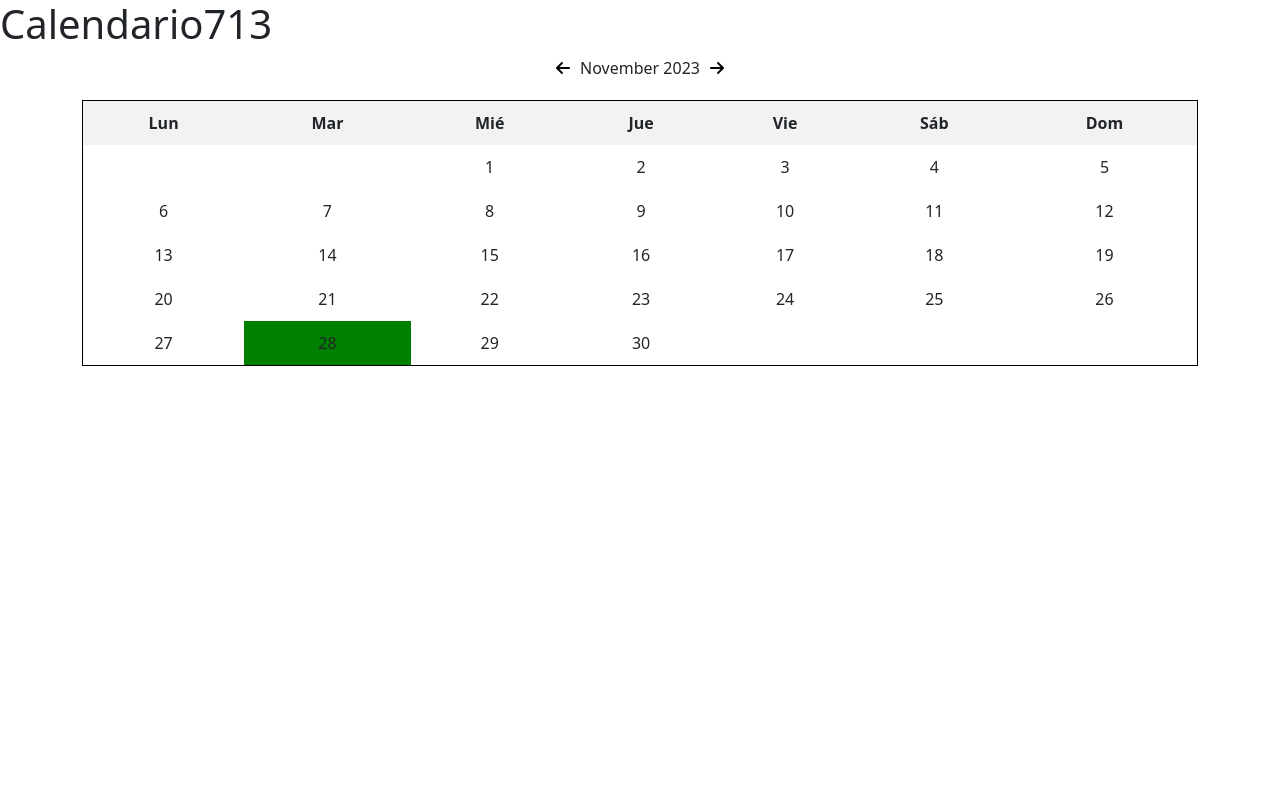
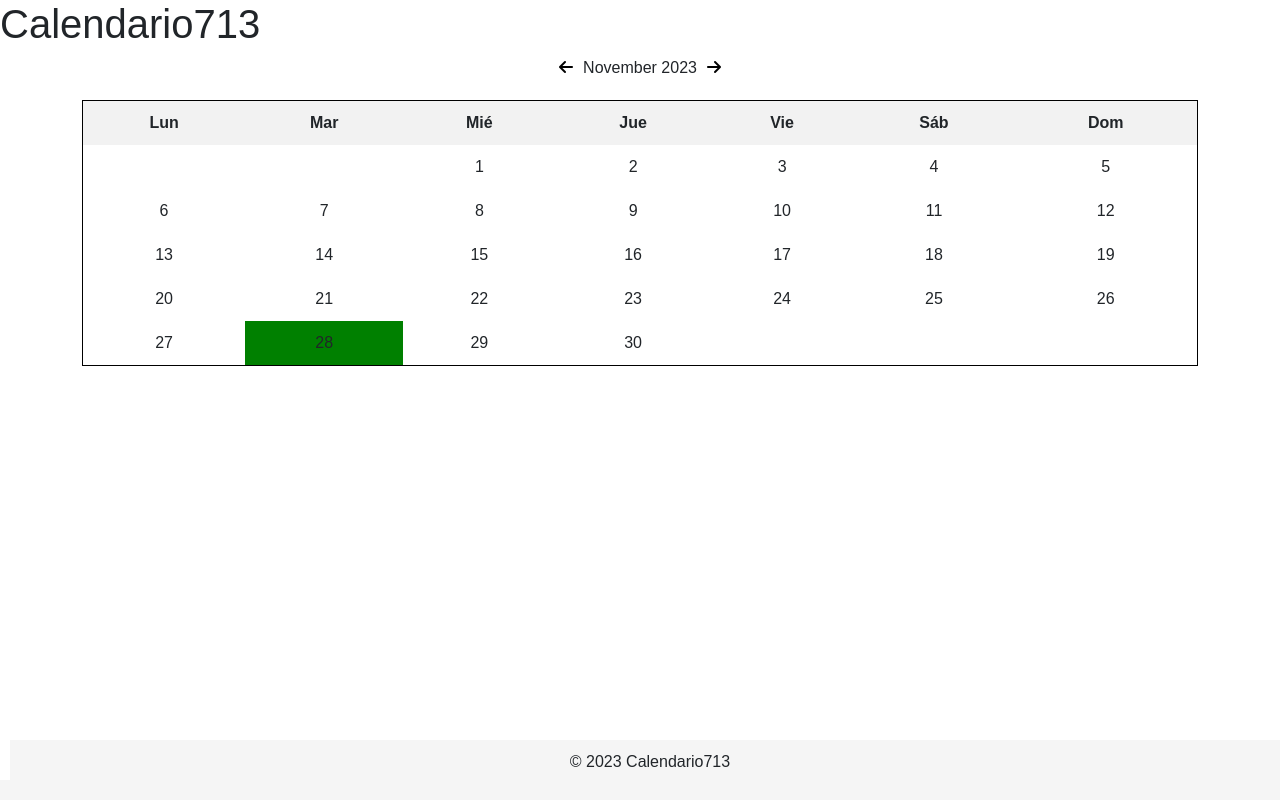
Before and after one commit to someone1a/calendario713, a PHP site: page / in a window 1280 px wide. Run offline with PHP 8.4, Linux system fonts and the light colour scheme; some libraries are stand-ins or nearby versions.

Commit message:
Add CSS file and update footer

```diff
--- /dev/null
+++ b/css/styles.css
@@ -0,0 +1,14 @@
+body {
+    font-family: Arial, sans-serif;
+    margin: 0;
+    padding: 0;
+}
+
+footer {
+    position: fixed;
+    bottom: 0;
+    width: 100%;
+    background-color: #f5f5f5;
+    padding: 10px;
+    text-align: center;
+}
--- a/index.php
+++ b/index.php
@@ -1,5 +1,5 @@
 <!DOCTYPE html>
-<html>
+<html lang="es">
 
 <head>
     <title>Calendario713 - Página de Inicio</title>
@@ -9,6 +9,7 @@
     <meta name="keywords" content="calendario, fechas importantes, calendario escolar, calendario713">
     <link rel="stylesheet" href="node_modules/@fortawesome/fontawesome-free/css/all.min.css">
     <link rel="stylesheet" href="node_modules/bootstrap/dist/css/bootstrap.min.css">
+    <link rel="stylesheet" href="css/styles.css">
 </head>
 
 <body>
@@ -21,7 +22,9 @@
         ?>
     </main>
     <footer>
-
+        <footer>
+            <p>&copy; <?php echo date("Y"); ?> Calendario713</p>
+        </footer>
     </footer>
     <script>
         const cells = document.querySelectorAll('td[data-date]')
```
